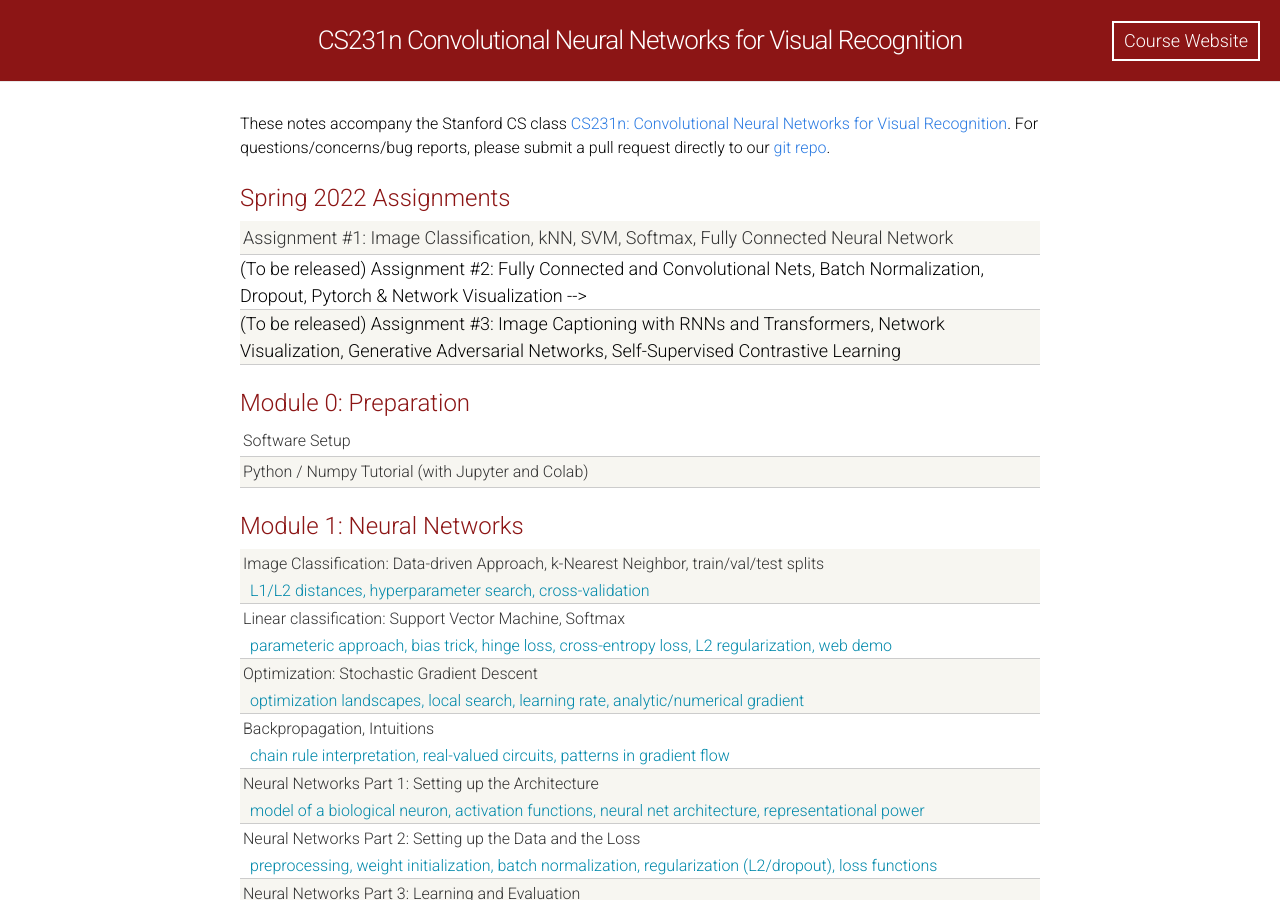
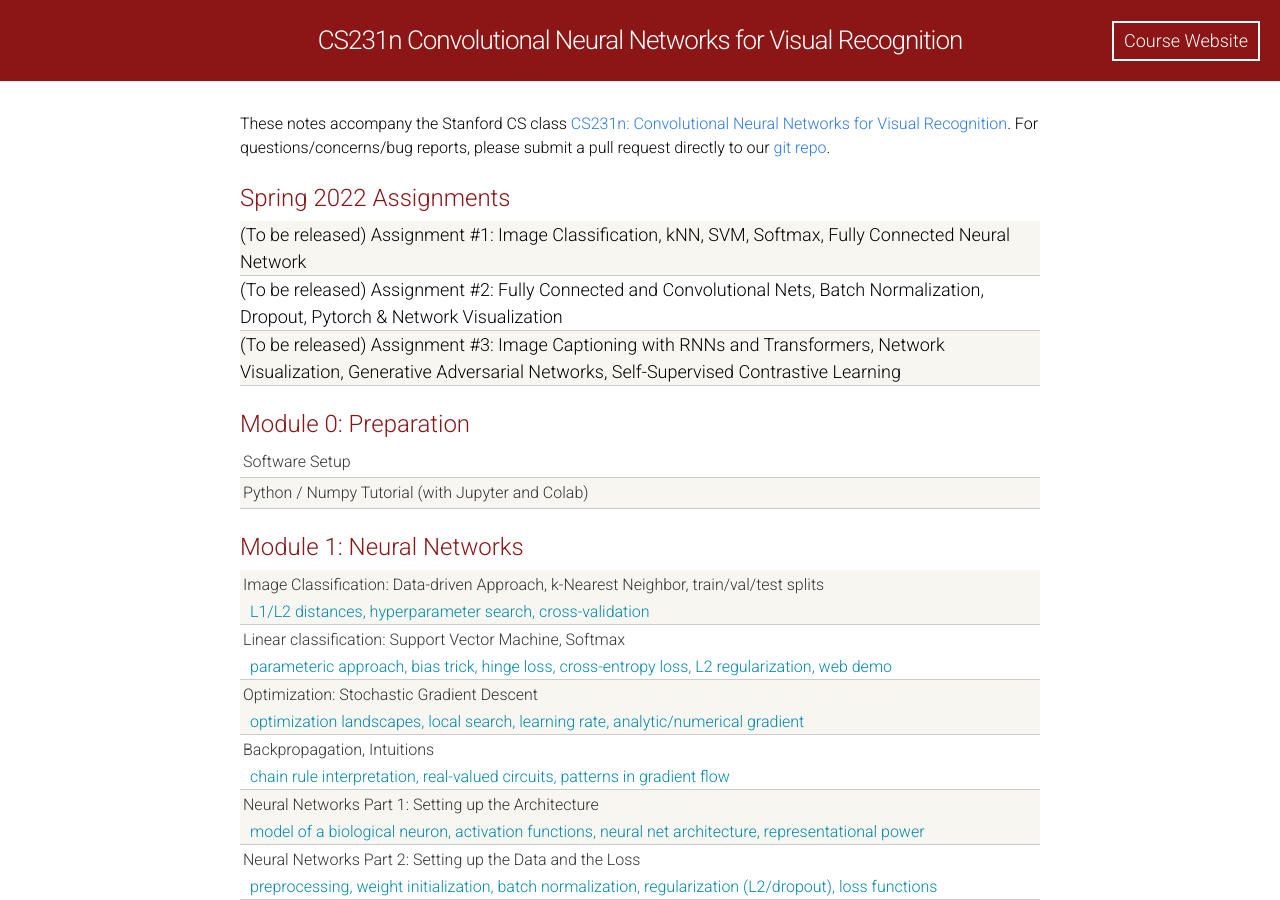
Before and after one commit to cs231n/cs231n.github.io, a Jekyll site: the page built from index.html, in a window 1280 px wide and 900 px high. Built offline with Jekyll 4.4.1, drawn with Linux system fonts in a browser that asks for light colours.

Commit message:
Hide the link to A1 for 2023

```diff
--- a/index.html
+++ b/index.html
@@ -17,13 +17,12 @@
   <div class="materials-wrap">
     <div class="module-header">Spring 2022 Assignments</div>
     <div class="materials-item">
-      <!-- (To be released) Assignment #1: Image Classification, kNN, SVM, Softmax, Fully Connected Neural Network -->
-      <a href="assignments2023/assignment1/">Assignment #1: Image Classification, kNN, SVM, Softmax, Fully Connected
-        Neural Network</a>
+      (To be released) Assignment #1: Image Classification, kNN, SVM, Softmax, Fully Connected Neural Network
+      <!-- <a href="assignments2023/assignment1/">Assignment #1: Image Classification, kNN, SVM, Softmax, Fully Connected Neural Network</a> -->
     </div>
     <div class="materials-item">
       (To be released) Assignment #2: Fully Connected and Convolutional Nets, Batch Normalization, Dropout, Pytorch &
-      Network Visualization -->
+      Network Visualization
       <!-- <a href="assignments2023/assignment2/">Assignment #2: Fully Connected and Convolutional Nets, Batch Normalization, Dropout, Pytorch & Network Visualization</a> -->
     </div>
     <div class="materials-item">
```
